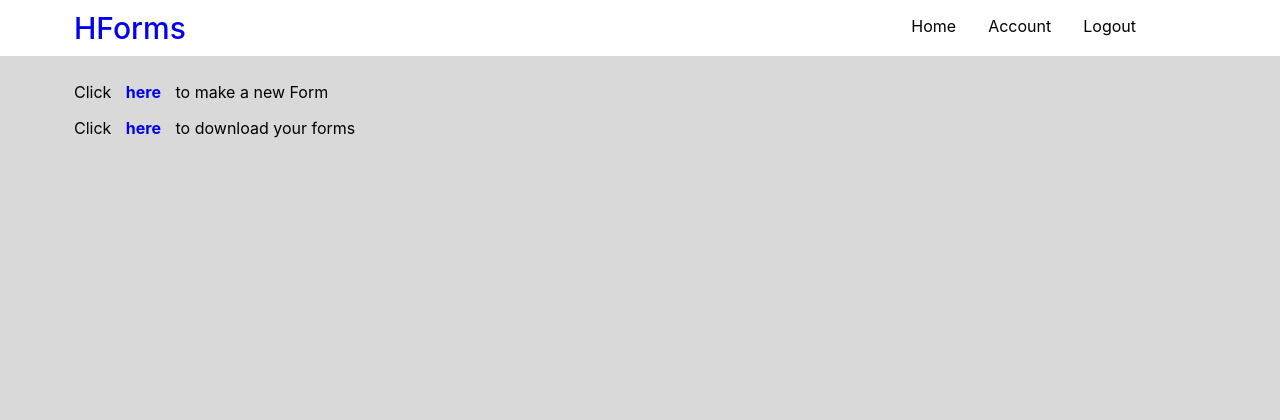
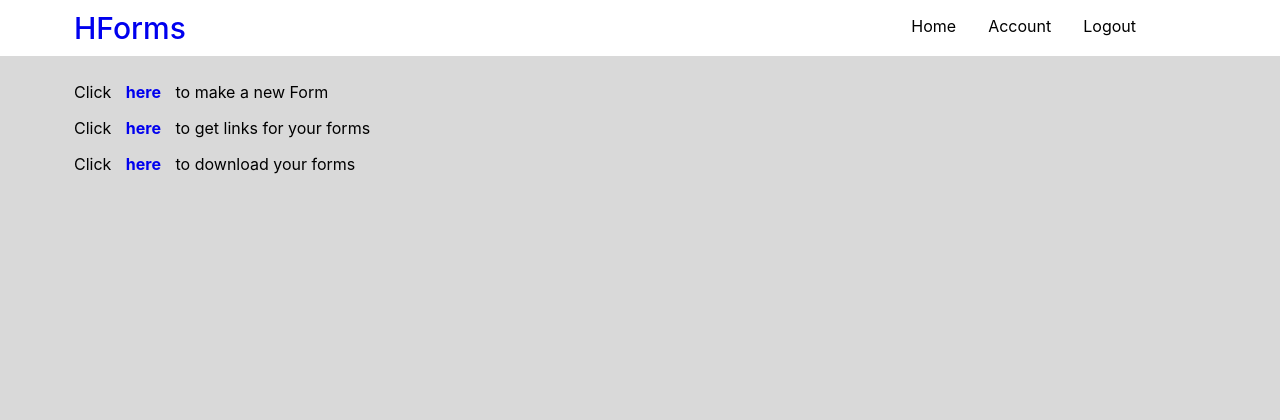
Before and after one commit to HForms/HForms, a Flask app: page /home in a window 1280 px wide. Shown: the top 420 px of the page. Run offline with Flask 2, Linux system fonts and the light colour scheme; the visitor is signed in with stand-in values (Sample User, id 1); some web fonts are replaced.

Commit message:
Give users option to get form links at a later point

```diff
--- a/Hforms/routes.py
+++ b/Hforms/routes.py
@@ -151,3 +151,19 @@ def download():
 	user = User.query.filter_by(username = current_user.username).first()
 	File(table, user.username)
 	return send_file('{}.csv'.format(table), mimetype='text/csv', attachment_filename='{}.csv'.format(table), as_attachment=True)
+
+@app.route("/getlink", methods = ['GET', 'POST'])
+@login_required
+def get_titles2():
+	user = User.query.filter_by(username = current_user.username).first()
+	table = Table(user.username)
+	return render_template('geturl.html', titles = table)
+
+@app.route("/get_url", methods = ['POST'])
+@login_required
+def get_url():
+	title = request.form.get("option")
+	user = User.query.filter_by(username = current_user.username).first()
+	url = make_url(user,title)
+	flash('Link for filling the form  <a href="{}{}" target = "_blank">{}{}</a>'.format(request.host_url, url,request.host_url, url), 'success')
+	return redirect(url_for('home'))
--- a/Hforms/templates/home.html
+++ b/Hforms/templates/home.html
@@ -1,5 +1,6 @@
 {% extends "layout.html" %}
 {% block content %}
 	<p>Click <a href="{{ url_for('makeforms') }}" title="Make a form now!">here</a> to make a new Form</p>
+	<p>Click <a href="{{ url_for('get_titles2') }}" title="Get link for your forms">here</a> to get links for your forms</p>
 	<p>Click <a href="{{ url_for('get_titles') }}" title="Download your forms">here</a> to download your forms</p>
 {% endblock content%}
```
Also changed, not shown: Hforms/templates/geturl.html (added, +11 -0 lines).
